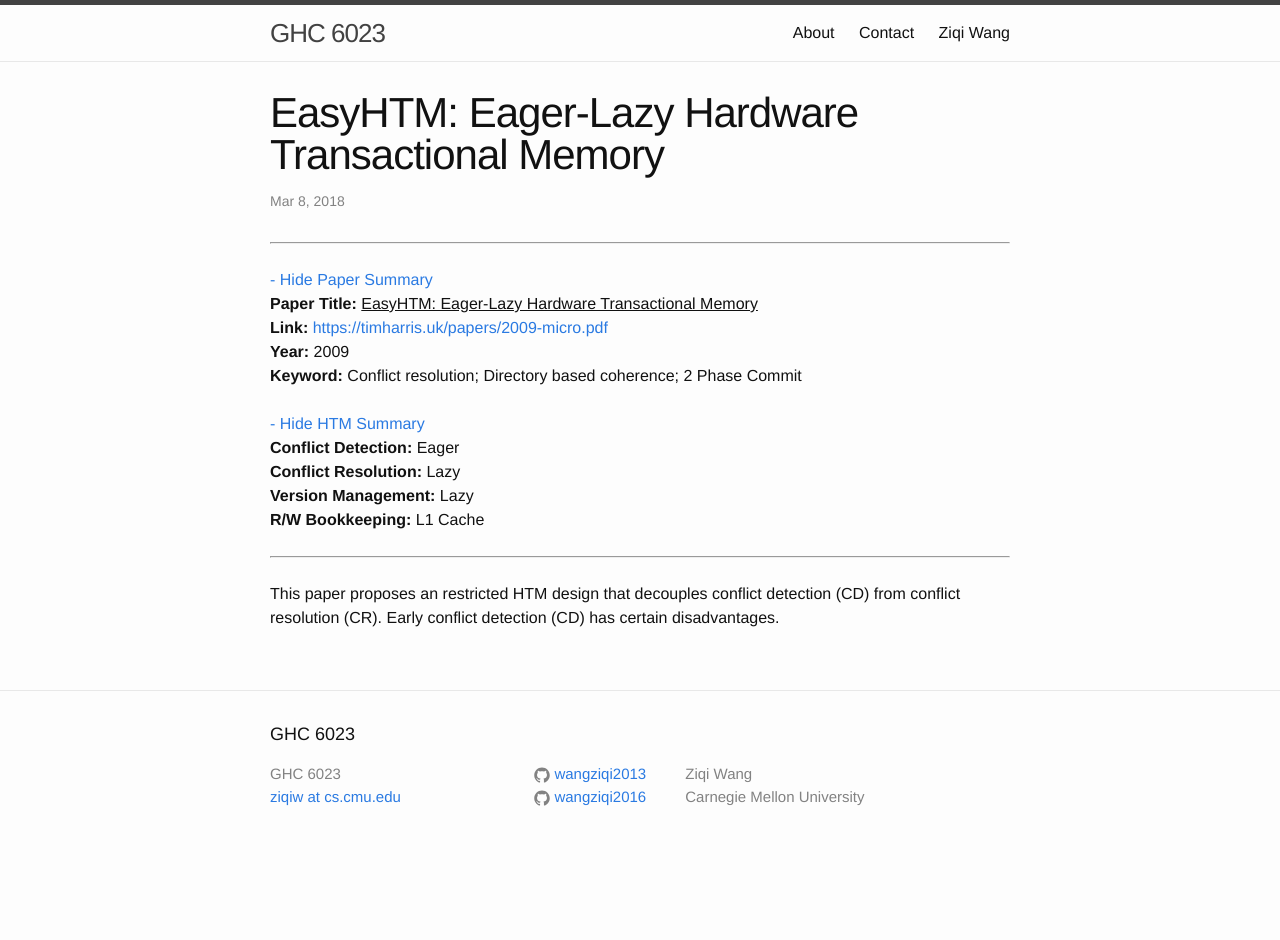
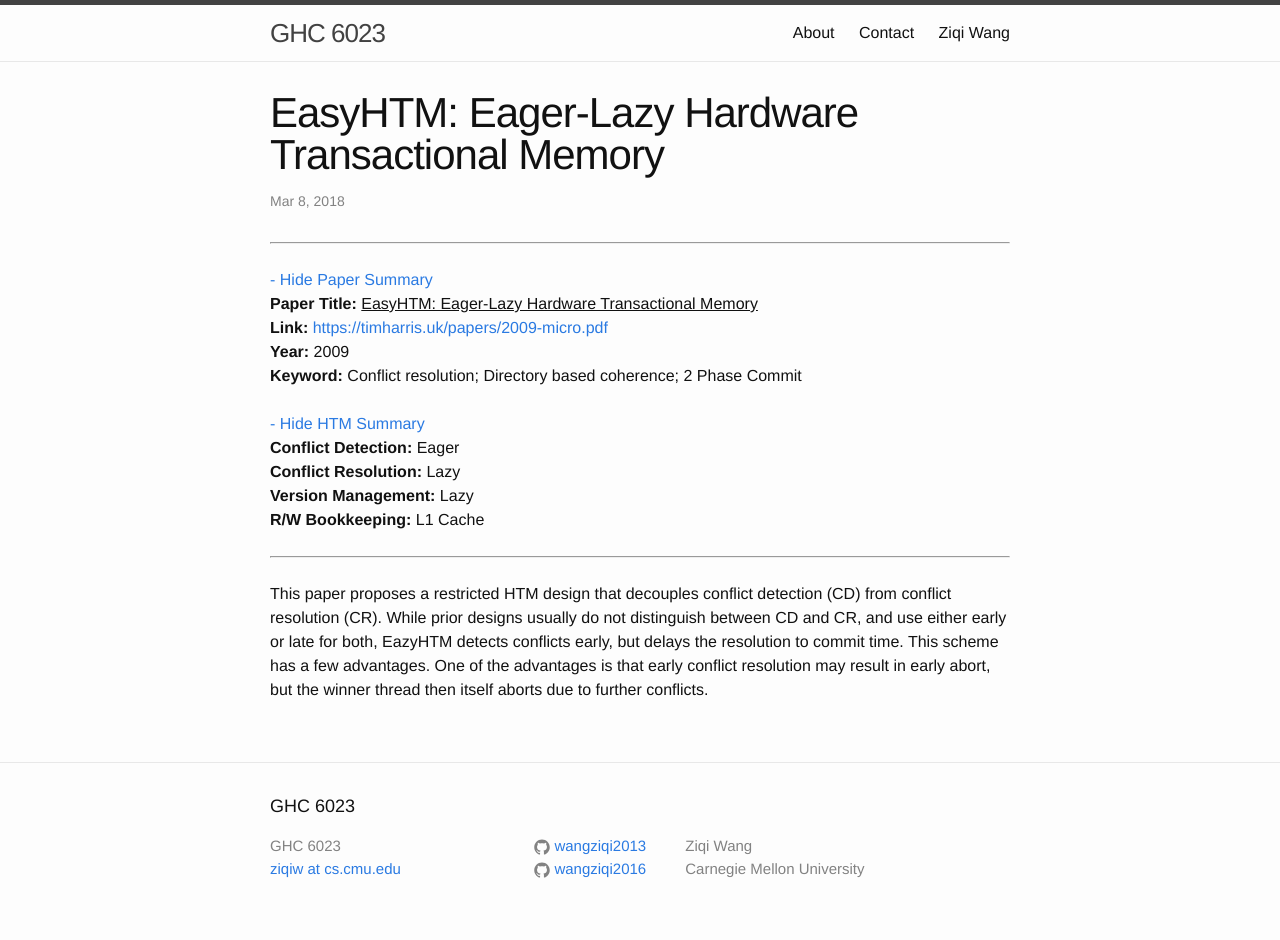
Before and after one commit to wangziqi2013/wangziqi2013.github.io, a Jekyll site: the page built from _posts/2018-03-07-EasyHTM-eager-lazy-htm.markdown, in a window 1280 px wide. Built offline with Jekyll 4.4.1, drawn with Linux system fonts in a browser that asks for light colours; before the commit the page ends 900 px from its top, so only the background shows below that.

```diff
--- a/_includes/header.html
+++ b/_includes/header.html
@@ -21,7 +21,6 @@
         {% endfor %}
       </div>
     </nav>
-
   </div>
 
 </header>
--- a/_posts/2018-03-07-EasyHTM-eager-lazy-htm.markdown
+++ b/_posts/2018-03-07-EasyHTM-eager-lazy-htm.markdown
@@ -13,5 +13,7 @@ htm_cr: Lazy
 version_mgmt: Lazy
 ---
 
-This paper proposes an restricted HTM design that decouples conflict detection (CD) from conflict resolution (CR).
-Early conflict detection (CD) has certain disadvantages.
+This paper proposes a restricted HTM design that decouples conflict detection (CD) from conflict resolution (CR). While prior
+designs usually do not distinguish between CD and CR, and use either early or late for both, EazyHTM detects conflicts early,
+but delays the resolution to commit time. This scheme has a few advantages. One of the advantages is that early conflict resolution
+may result in early abort, but the winner thread then itself aborts due to further conflicts.
```
Also changed, not shown: index.html (+9 -1 lines).
